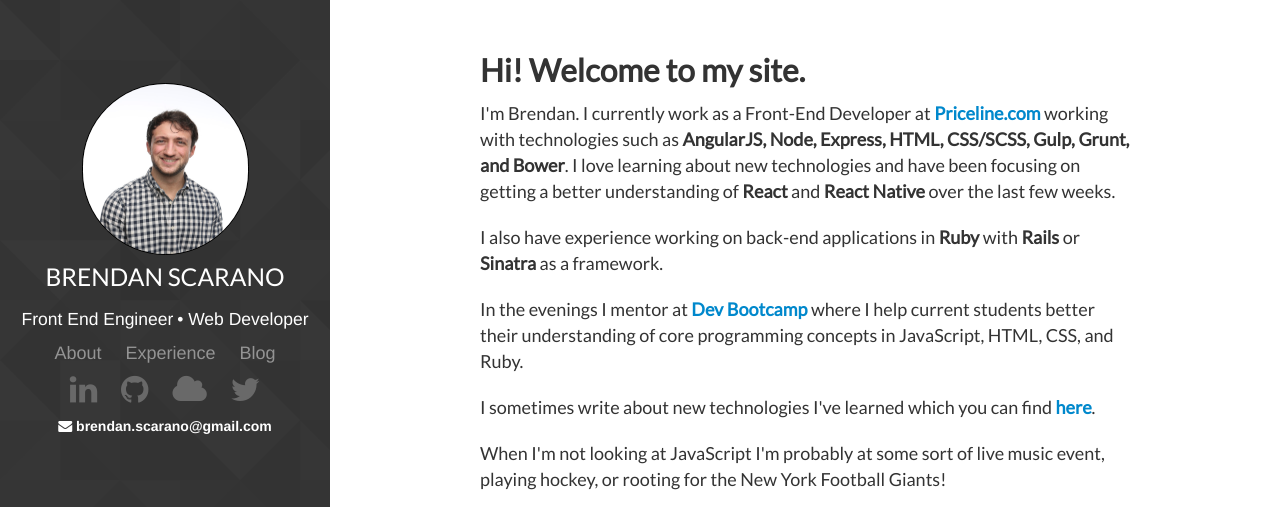
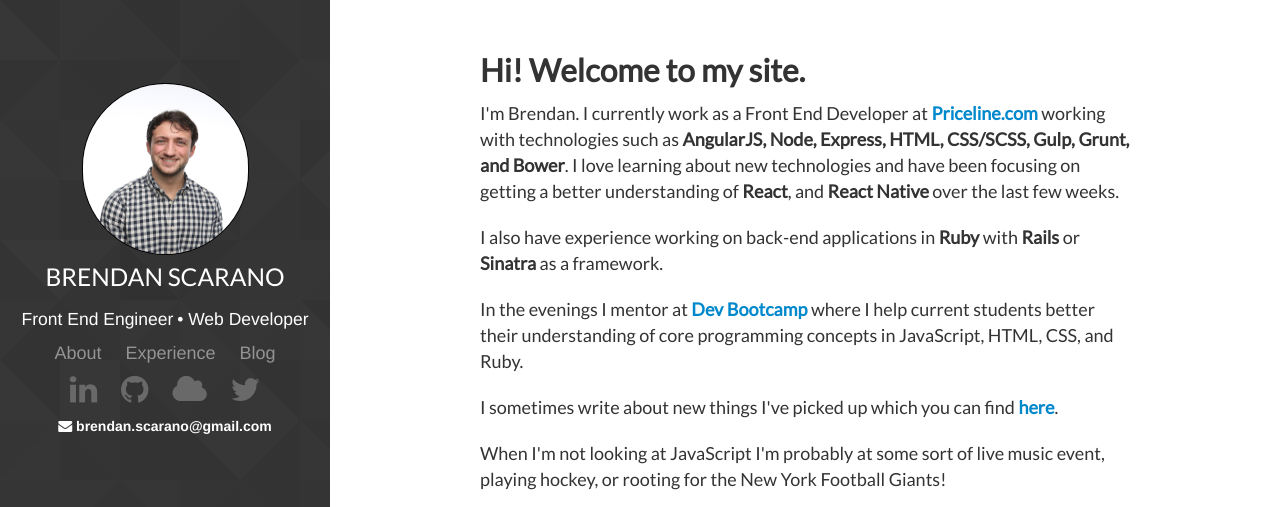
Before and after one commit to brendanscarano/brendanscarano.github.io, a Jekyll site: the page built from index.html, in a window 1280 px wide. Shown: the top 507 px of the page. Built offline with Jekyll 4.4.1, drawn with Linux system fonts in a browser that asks for light colours; nearby versions of some CDN libraries; Markdown is read by kramdown in place of the engine named in the settings; the list of posts is cut into pages by our own code.

Commit message:
changes to about page

```diff
--- a/index.html
+++ b/index.html
@@ -5,13 +5,13 @@ layout: default
 <div class="about-wrapper">
   <h2>Hi! Welcome to my site.</h2>
 
-  <p>I'm Brendan. I currently work as a Front-End Developer at <a href="https://www.priceline.com/" target="_blank">Priceline.com</a> working with technologies such as <b>AngularJS, Node, Express, HTML, CSS/SCSS, Gulp, Grunt, and Bower</b>. I love learning about new technologies and have been focusing on getting a better understanding of <b>React</b> and <b>React Native</b> over the last few weeks.
+  <p>I'm Brendan. I currently work as a Front End Developer at <a href="https://www.priceline.com/" target="_blank">Priceline.com</a> working with technologies such as <b>AngularJS, Node, Express, HTML, CSS/SCSS, Gulp, Grunt, and Bower</b>. I love learning about new technologies and have been focusing on getting a better understanding of <b>React</b>, and <b>React Native</b> over the last few weeks.
 
   <p>I also have experience working on back-end applications in <b>Ruby</b> with <b>Rails</b> or <b>Sinatra</b> as a framework.</p>
 
   <p>In the evenings I mentor at <a href="https://www.devbootcamp.com" target="_blank">Dev Bootcamp</a> where I help current students better their understanding of core programming concepts in JavaScript, HTML, CSS, and Ruby.</p>
 
-  <p>I sometimes write about new technologies I've learned which you can find <a href="/posts">here</a>.</p>
+  <p>I sometimes write about new things I've picked up which you can find <a href="/posts">here</a>.</p>
 
   <p>When I'm not looking at JavaScript I'm probably at some sort of live music event, playing hockey, or rooting for the New York Football Giants!</p>
 </div>
```
